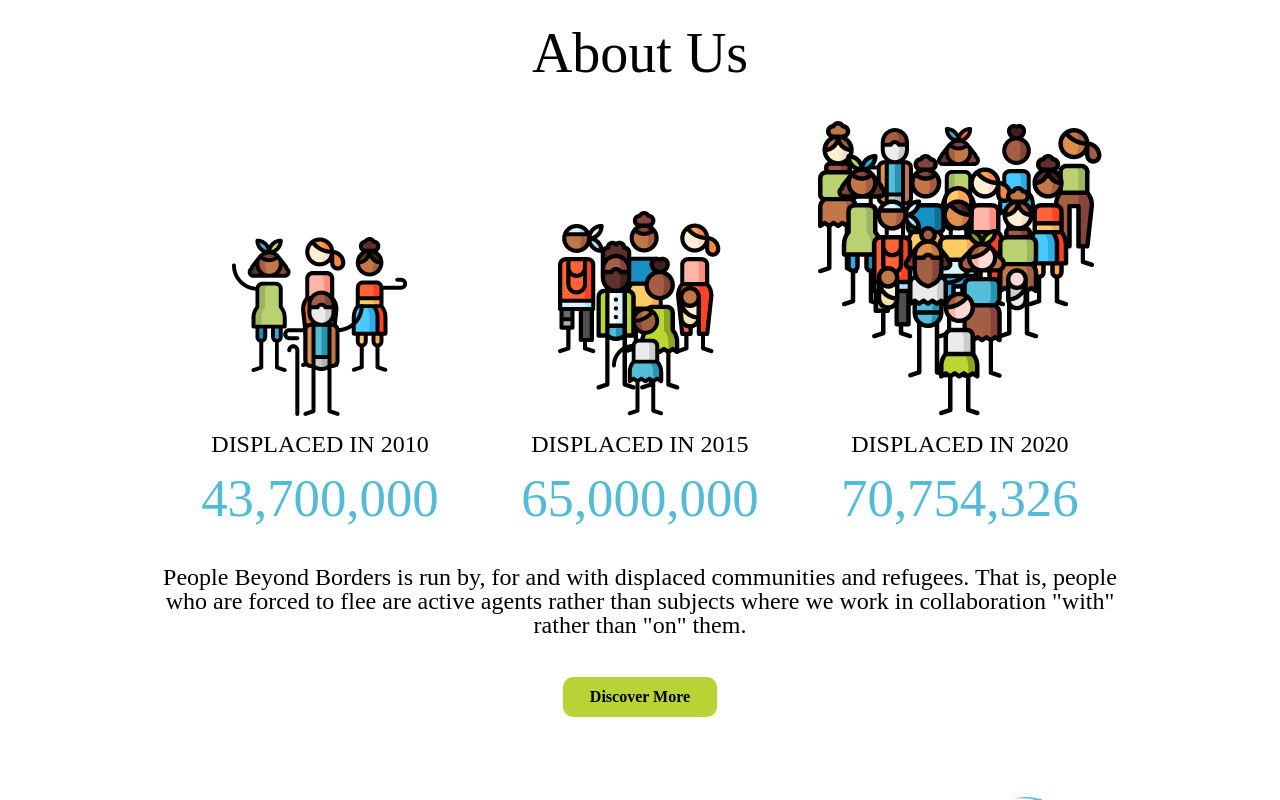
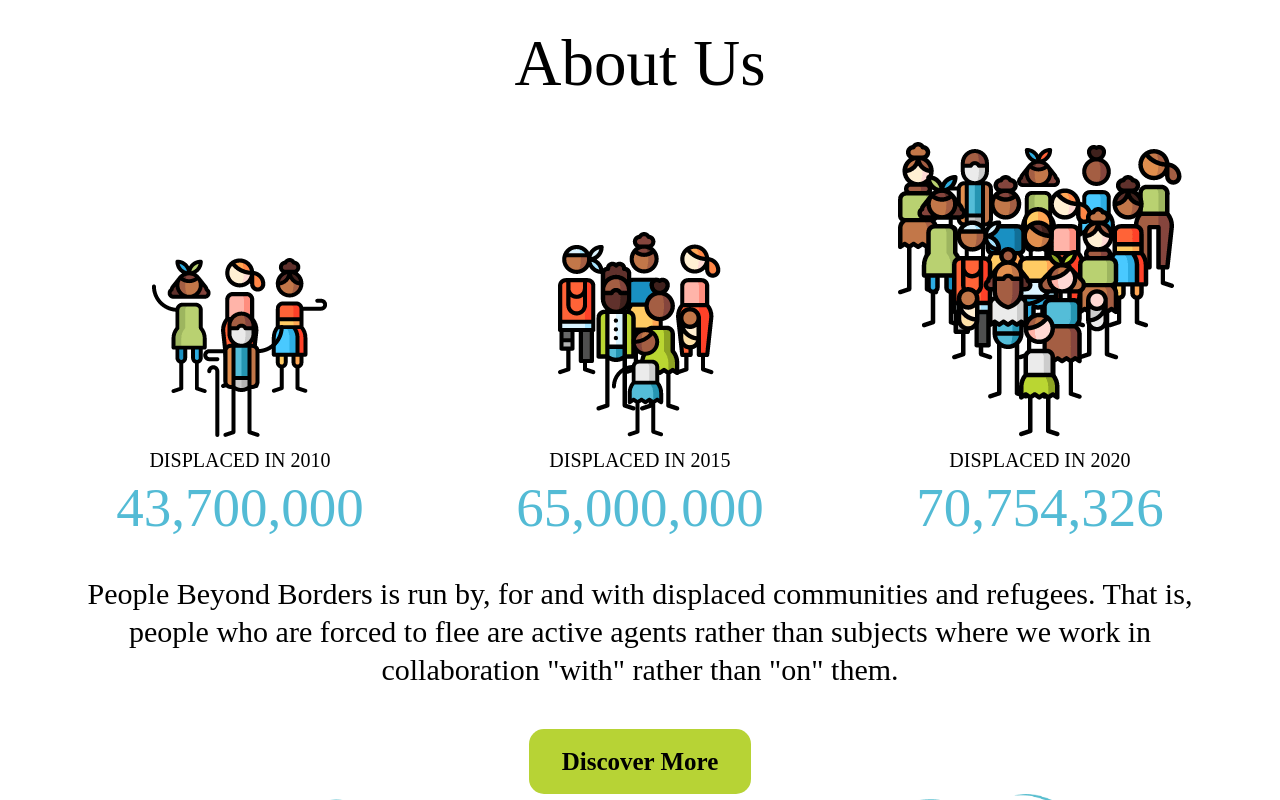
Before and after one commit to shreejilucifer/peoplebeyondborders, a Next.js app: page / in a window 1280 px wide. Shown: the part 800-1600 px from the top of the page. Built offline with nearby package versions, Linux system fonts and the light colour scheme.

Commit message:
Converted About Us to Styled Component

```diff
--- a/src/components/Landing/AboutUs/index.js
+++ b/src/components/Landing/AboutUs/index.js
@@ -1,19 +1,30 @@
-import styles from './aboutus.module.css';
+import {
+	Container,
+	Content,
+	Grid,
+	ItemContainer,
+	ItemImageContainer,
+	ItemTitle,
+	ItemNumbers,
+	LinkButton,
+	Title,
+} from './styles';
 
 const GridItem = ({ img, title, numbers }) => (
-	<div className={styles.itemContainer}>
-		<div className={styles.itemImageContainer}>
+	<ItemContainer>
+		<ItemImageContainer>
 			<img src={img} alt="title" />
-		</div>
-		<div className={styles.itemTitle}>{title}</div>
-		<div className={styles.itemNumbers}>{numbers}</div>
-	</div>
+		</ItemImageContainer>
+		<ItemTitle>{title}</ItemTitle>
+		<ItemNumbers>{numbers}</ItemNumbers>
+	</ItemContainer>
 );
+
 const AboutUs = () => {
 	return (
-		<div className={styles.container}>
-			<div className={styles.title}>About Us</div>
-			<div className={styles.grid}>
+		<Container>
+			<Title>About Us</Title>
+			<Grid>
 				<GridItem
 					img="/images/aboutus-2010.png"
 					title="DISPLACED IN 2010"
@@ -29,15 +40,15 @@
 					title="DISPLACED IN 2020"
 					numbers="70,754,326"
 				/>
-			</div>
-			<div className={styles.content}>
+			</Grid>
+			<Content>
 				People Beyond Borders is run by, for and with displaced communities and
 				refugees. That is, people who are forced to flee are active agents
 				rather than subjects where we work in collaboration "with" rather than
 				"on" them.
-			</div>
-			<div className={styles.linkbtn}>Discover More</div>
-		</div>
+			</Content>
+			<LinkButton>Discover More</LinkButton>
+		</Container>
 	);
 };
 
--- /dev/null
+++ b/src/components/Landing/AboutUs/styles.js
@@ -0,0 +1,211 @@
+import styled from 'styled-components';
+
+export const Container = styled.div`
+	max-width: 1440px;
+	padding-left: 40px;
+	padding-right: 40px;
+	/* Laptop */
+	@media (max-width: 1024px) {
+		padding-left: 35px;
+		padding-right: 35px;
+	}
+	/* Tablet */
+	@media (max-width: 768px) {
+		padding-left: 20px;
+		padding-right: 20px;
+	}
+	/* Mobile */
+	@media (max-width: 425px) {
+		padding-left: 15px;
+		padding-right: 15px;
+	}
+`;
+
+export const Title = styled.div`
+	color: var(--black);
+	font-family: 'Rubik';
+	font-size: 65px;
+	font-weight: 500;
+	font-stretch: normal;
+	font-style: normal;
+	line-height: 1.19;
+	letter-spacing: normal;
+	text-align: center;
+	/* Laptop */
+	@media (max-width: 1024px) {
+		font-size: 55px;
+	}
+	/* Tablet */
+	@media (max-width: 768px) {
+		font-size: 45px;
+	}
+	/* Mobile */
+	@media (max-width: 425px) {
+		font-size: 35px;
+	}
+`;
+
+export const Grid = styled.div`
+	margin-top: 40px;
+	display: grid;
+	grid-template-columns: 33.33% 33.33% 33.33%;
+	/* Laptop */
+	@media (max-width: 1024px) {
+		margin-top: 35px;
+	}
+	/* Tablet */
+	@media (max-width: 768px) {
+		margin-top: 30px;
+	}
+	/* Mobile */
+	@media (max-width: 425px) {
+		display: flex;
+		flex-direction: column;
+		margin-top: 25px;
+	}
+`;
+
+export const ItemContainer = styled.div`
+	display: flex;
+	flex-direction: column;
+	justify-content: flex-end;
+	align-items: center;
+	/* Mobile */
+	@media (max-width: 425px) {
+		margin-bottom: 40px;
+		&:nth-last-child(1) {
+			margin-bottom: 0px;
+		}
+	}
+`;
+
+export const ItemImageContainer = styled.div`
+	/* Tablet */
+	@media (max-width: 768px) {
+		& > img {
+			width: 100%;
+		}
+	}
+`;
+
+export const ItemTitle = styled.div`
+	margin-top: 10px;
+	font-family: 'Poppins';
+	font-size: 20px;
+	font-weight: 500;
+	font-stretch: normal;
+	font-style: normal;
+	letter-spacing: normal;
+	text-align: center;
+	color: var(--black);
+	/* Laptop */
+	@media (max-width: 1024px) {
+		font-size: 18px;
+	}
+	/* Tablet */
+	@media (max-width: 768px) {
+		font-size: 16px;
+	}
+	/* Mobile */
+	@media (max-width: 425px) {
+		font-size: 14px;
+	}
+`;
+
+export const ItemNumbers = styled.div`
+	margin-top: 10px;
+	font-size: 55px;
+	color: var(--primary);
+	font-family: 'Poppins';
+	font-weight: 500;
+	font-stretch: normal;
+	font-style: normal;
+	letter-spacing: normal;
+	text-align: center;
+	/* Laptop */
+	@media (max-width: 1024px) {
+		font-size: 45px;
+	}
+	/* Tablet */
+	@media (max-width: 768px) {
+		font-size: 35px;
+	}
+	/* Mobile */
+	@media (max-width: 425px) {
+		font-size: 35px;
+	}
+`;
+
+export const Content = styled.div`
+	margin-left: auto;
+	margin-right: auto;
+	margin-top: 40px;
+	width: 95%;
+	font-family: 'Muli';
+	font-size: 30px;
+	font-weight: normal;
+	font-stretch: normal;
+	font-style: normal;
+	line-height: 1.26;
+	letter-spacing: normal;
+	text-align: center;
+	color: var(--black);
+	/* Laptop */
+	@media (max-width: 1024px) {
+		margin-top: 35px;
+		font-size: 25px;
+	}
+	/* Tablet */
+	@media (max-width: 768px) {
+		margin-top: 30px;
+		font-size: 20px;
+		width: 98%;
+	}
+	/* Mobile */
+	@media (max-width: 425px) {
+		margin-top: 25px;
+		font-size: 20px;
+		width: 100%;
+	}
+`;
+
+export const LinkButton = styled.div`
+	margin-left: auto;
+	margin-right: auto;
+	margin-top: 40px;
+	width: 222px;
+	height: 65px;
+	border-radius: 15px;
+	background-color: var(--secondary);
+	display: flex;
+	flex-direction: row;
+	justify-content: center;
+	align-items: center;
+	font-family: Muli;
+	font-size: 25px;
+	font-weight: 600;
+	font-stretch: normal;
+	font-style: normal;
+	line-height: 1.24;
+	letter-spacing: normal;
+	text-align: center;
+	color: var(--black);
+	/* Laptop */
+	@media (max-width: 1024px) {
+		height: 55px;
+		width: 190px;
+		font-size: 20px;
+	}
+	/* Tablet */
+	@media (max-width: 768px) {
+		height: 45px;
+		width: 180px;
+		font-size: 15px;
+	}
+	/* Mobile */
+	@media (max-width: 425px) {
+		height: 35px;
+		width: 170px;
+		font-size: 15px;
+	}
+`;
--- a/src/components/common/HeroCarousel/herocarousel.module.css
+++ /dev/null
@@ -1,85 +0,0 @@
-.container {
-	height: 100vh;
-	max-height: 825px;
-	width: 100vw;
-}
-
-.container img {
-	width: 100%;
-	height: 100%;
-}
-
-.content {
-	margin-top: 165px;
-	margin-left: 4rem;
-	position: absolute;
-	width: 40%;
-}
-
-.title {
-	font-family: 'Rubik';
-	color: var(--white);
-	font-size: 3rem;
-	font-weight: bold;
-	margin-bottom: 1.5rem;
-}
-
-.data {
-	color: var(--white);
-	font-family: 'Muli';
-	font-weight: 600;
-	font-size: 1.5rem;
-	line-height: 2.3rem;
-	margin-bottom: 2rem;
-	text-align: left;
-}
-
-.learnmore {
-	display: flex;
-	flex-direction: row;
-	justify-content: center;
-	align-items: center;
-	font-family: 'Muli';
-	font-weight: 600;
-	font-size: 1.2rem;
-	background-color: var(--secondary);
-	border-radius: 10px;
-	height: 41.25px;
-	width: 12vw;
-	cursor: pointer;
-}
-
-@media only screen and (max-width: 768px) {
-	.container {
-		width: 100%;
-		height: 50vh;
-		min-height: 50vh;
-		overflow-x: hidden;
-	}
-	.container img {
-		height: 100%;
-	}
-	.content {
-		margin-top: 12vh;
-		margin-left: 1%;
-		width: 98%;
-	}
-	.title {
-		font-size: 1.5rem;
-	}
-	.data {
-		font-size: 1rem;
-		line-height: 1rem;
-	}
-	.learnmore {
-		height: 4vh;
-		width: 30vw;
-		font-size: 1rem;
-	}
-}
-
-@media only screen and (max-width: 425px) {
-	.container img {
-		width: 150%;
-	}
-}
```
